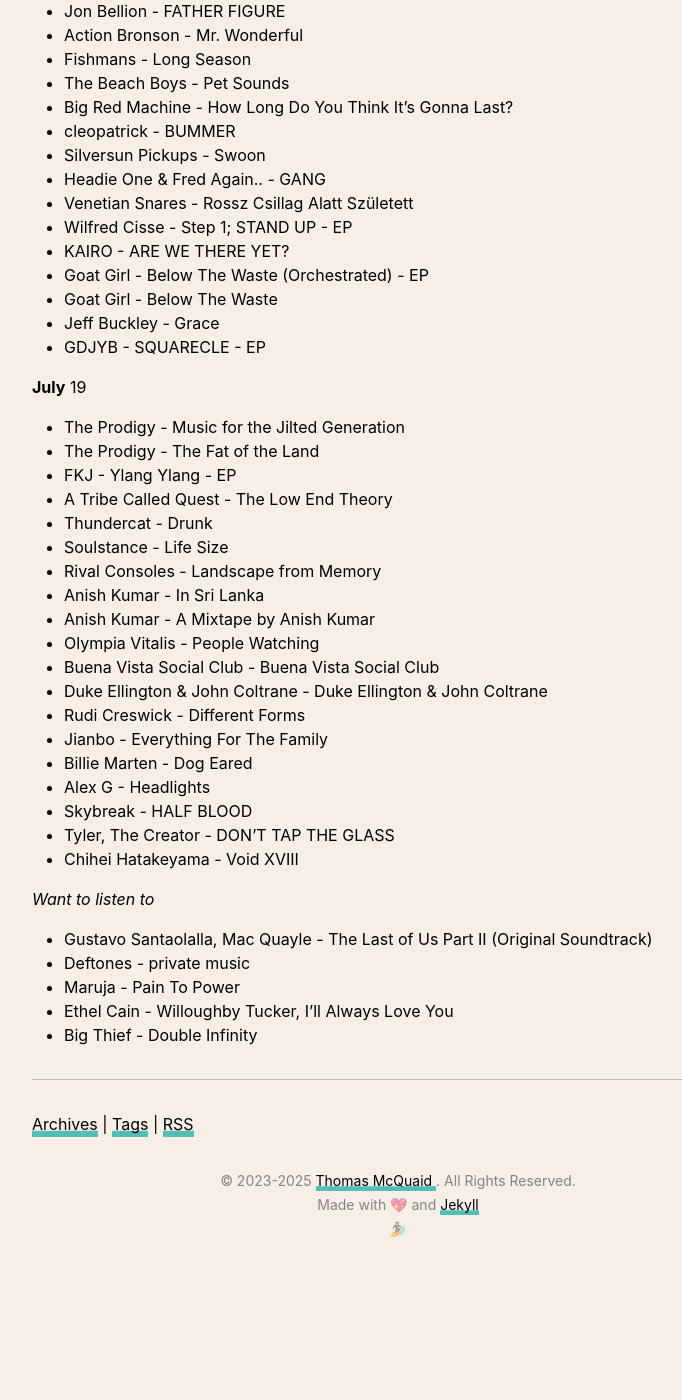
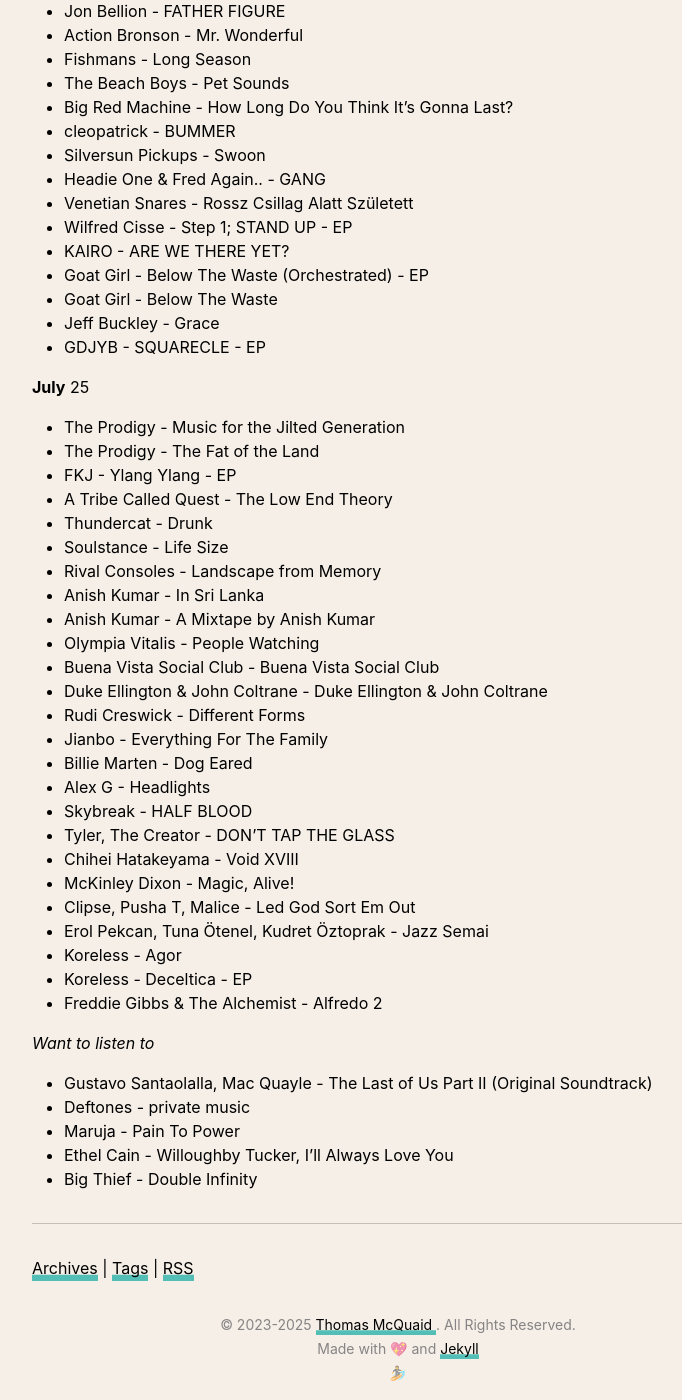
Before and after one commit to thomasmcquaidee/thomasmcquaidee.github.io, a Jekyll site: the page built from _posts/2025-01-21-listening-to-more-albums.md, in a window 1280 px wide and 1400 px high, scrolled down 3433 px. Shown: the whole window, without its empty margins (242-924 px from the left). Built offline with Jekyll 4.4.1, drawn with Linux system fonts in a browser that asks for light colours; before the commit the page ends 4689 px from its top, so only the background shows below that; some of the changed text lies outside the part shown.

Commit message:
Update 2025-01-21-listening-to-more-albums.md

```diff
--- a/_posts/2025-01-21-listening-to-more-albums.md
+++ b/_posts/2025-01-21-listening-to-more-albums.md
@@ -147,7 +147,7 @@
 - Jeff Buckley - Grace
 - GDJYB - SQUARECLE - EP
 
-**July** 19
+**July** 25
 - The Prodigy - Music for the Jilted Generation
 - The Prodigy - The Fat of the Land
 - FKJ - Ylang Ylang - EP
@@ -167,6 +167,13 @@
 - Skybreak - HALF BLOOD
 - Tyler, The Creator - DON'T TAP THE GLASS
 - Chihei Hatakeyama - Void XVIII
+- McKinley Dixon - Magic, Alive!
+- Clipse, Pusha T, Malice - Led God Sort Em Out
+- Erol Pekcan, Tuna Ötenel, Kudret Öztoprak - Jazz Semai
+- Koreless - Agor
+- Koreless - Deceltica - EP
+- Freddie Gibbs & The Alchemist - Alfredo 2
+
 
 *Want to listen to*
 - Gustavo Santaolalla, Mac Quayle - The Last of Us Part II (Original Soundtrack)
```
Also changed, not shown: other parts of _posts/2025-01-21-listening-to-more-albums.md (+1 -1 lines).
